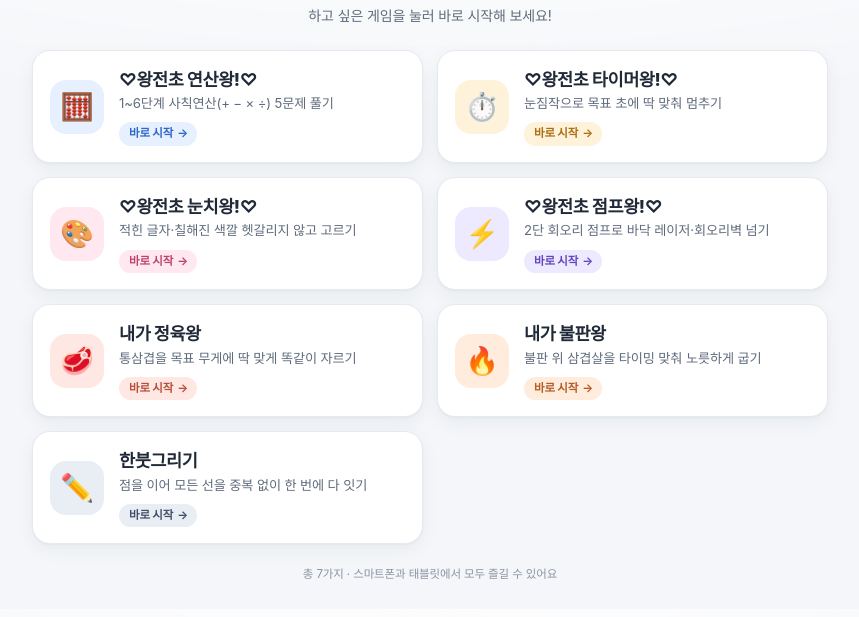
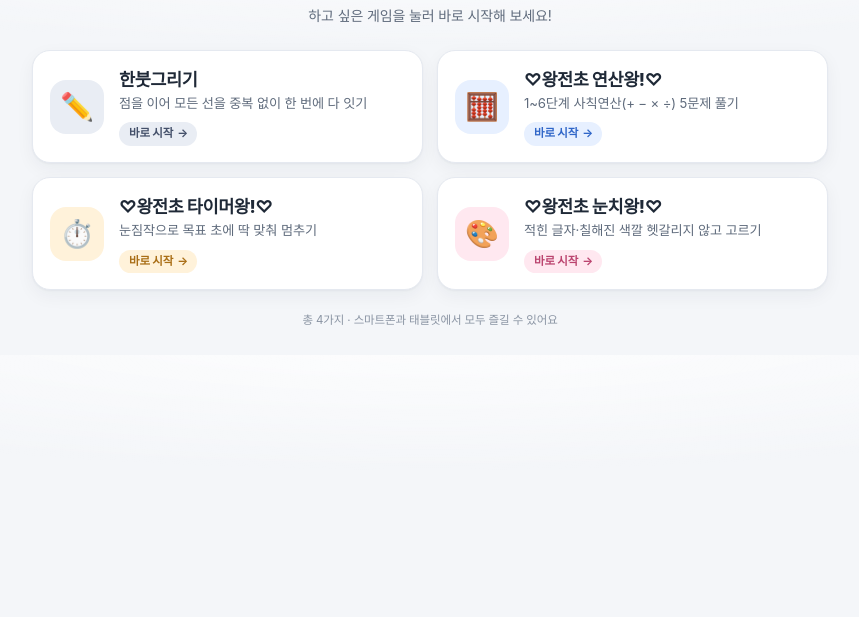
Before and after one commit to chohanui2-home/games, a plain HTML site: page index.html in a window 1280 px wide. Shown: the part 69-686 px from the top of the page, without its empty margins (210-1069 px from the left). Drawn offline with Linux system fonts and the light colour scheme.

Commit message:
미니게임 모음 4종으로 정리 (한붓그리기·연산왕·타이머왕·눈치왕)

```diff
--- a/index.html
+++ b/index.html
@@ -137,13 +137,10 @@ h1{
   white-space:nowrap;
 }
 .badge .arrow{font-weight:700}
-.c1{--chip:#E7F0FF;--accent:#2F66C8}
-.c2{--chip:#FFF2DA;--accent:#A96E16}
-.c3{--chip:#FFE8F0;--accent:#BB446F}
-.c4{--chip:#EDE9FF;--accent:#6247BB}
-.c5{--chip:#FFE8E3;--accent:#B84E39}
-.c6{--chip:#FFECDC;--accent:#B25C25}
-.c7{--chip:#E9EDF4;--accent:#44506A}
+.c1{--chip:#E9EDF4;--accent:#44506A}
+.c2{--chip:#E7F0FF;--accent:#2F66C8}
+.c3{--chip:#FFF2DA;--accent:#A96E16}
+.c4{--chip:#FFE8F0;--accent:#BB446F}
 .foot{
   margin:22px 0 0;
   text-align:center;
@@ -175,7 +172,17 @@ h1{
   </header>
   <ul class="grid">
     <li>
-      <a class="card c1" href="https://chohanui2-home.github.io/wangjeon-math/">
+      <a class="card c1" href="https://chohanui2-home.github.io/one-stroke/">
+        <span class="icon" aria-hidden="true">✏️</span>
+        <span class="body">
+          <h2 class="name">한붓그리기</h2>
+          <span class="desc">점을 이어 모든 선을 중복 없이 한 번에 다 잇기</span>
+          <span class="badge">바로 시작 <span class="arrow" aria-hidden="true">→</span></span>
+        </span>
+      </a>
+    </li>
+    <li>
+      <a class="card c2" href="https://chohanui2-home.github.io/wangjeon-math/">
         <span class="icon" aria-hidden="true">🧮</span>
         <span class="body">
           <h2 class="name">♡왕전초 연산왕!♡</h2>
@@ -185,7 +192,7 @@ h1{
       </a>
     </li>
     <li>
-      <a class="card c2" href="https://chohanui2-home.github.io/wangjeon-timer/">
+      <a class="card c3" href="https://chohanui2-home.github.io/wangjeon-timer/">
         <span class="icon" aria-hidden="true">⏱️</span>
         <span class="body">
           <h2 class="name">♡왕전초 타이머왕!♡</h2>
@@ -195,7 +202,7 @@ h1{
       </a>
     </li>
     <li>
-      <a class="card c3" href="https://chohanui2-home.github.io/wangjeon-nunchi/">
+      <a class="card c4" href="https://chohanui2-home.github.io/wangjeon-nunchi/">
         <span class="icon" aria-hidden="true">🎨</span>
         <span class="body">
           <h2 class="name">♡왕전초 눈치왕!♡</h2>
@@ -204,48 +211,8 @@ h1{
         </span>
       </a>
     </li>
-    <li>
-      <a class="card c4" href="https://chohanui2-home.github.io/wangjeon-jump/">
-        <span class="icon" aria-hidden="true">⚡</span>
-        <span class="body">
-          <h2 class="name">♡왕전초 점프왕!♡</h2>
-          <span class="desc">2단 회오리 점프로 바닥 레이저·회오리벽 넘기</span>
-          <span class="badge">바로 시작 <span class="arrow" aria-hidden="true">→</span></span>
-        </span>
-      </a>
-    </li>
-    <li>
-      <a class="card c5" href="https://chohanui2-home.github.io/samgyeop-cut/">
-        <span class="icon" aria-hidden="true">🥩</span>
-        <span class="body">
-          <h2 class="name">내가 정육왕</h2>
-          <span class="desc">통삼겹을 목표 무게에 딱 맞게 똑같이 자르기</span>
-          <span class="badge">바로 시작 <span class="arrow" aria-hidden="true">→</span></span>
-        </span>
-      </a>
-    </li>
-    <li>
-      <a class="card c6" href="https://chohanui2-home.github.io/samgyeop-grill/">
-        <span class="icon" aria-hidden="true">🔥</span>
-        <span class="body">
-          <h2 class="name">내가 불판왕</h2>
-          <span class="desc">불판 위 삼겹살을 타이밍 맞춰 노릇하게 굽기</span>
-          <span class="badge">바로 시작 <span class="arrow" aria-hidden="true">→</span></span>
-        </span>
-      </a>
-    </li>
-    <li>
-      <a class="card c7" href="https://chohanui2-home.github.io/one-stroke/">
-        <span class="icon" aria-hidden="true">✏️</span>
-        <span class="body">
-          <h2 class="name">한붓그리기</h2>
-          <span class="desc">점을 이어 모든 선을 중복 없이 한 번에 다 잇기</span>
-          <span class="badge">바로 시작 <span class="arrow" aria-hidden="true">→</span></span>
-        </span>
-      </a>
-    </li>
   </ul>
-  <p class="foot">총 7가지 · 스마트폰과 태블릿에서 모두 즐길 수 있어요</p>
+  <p class="foot">총 4가지 · 스마트폰과 태블릿에서 모두 즐길 수 있어요</p>
 </main>
 </body>
 </html>
```
Also changed, not shown: 1 other file.
